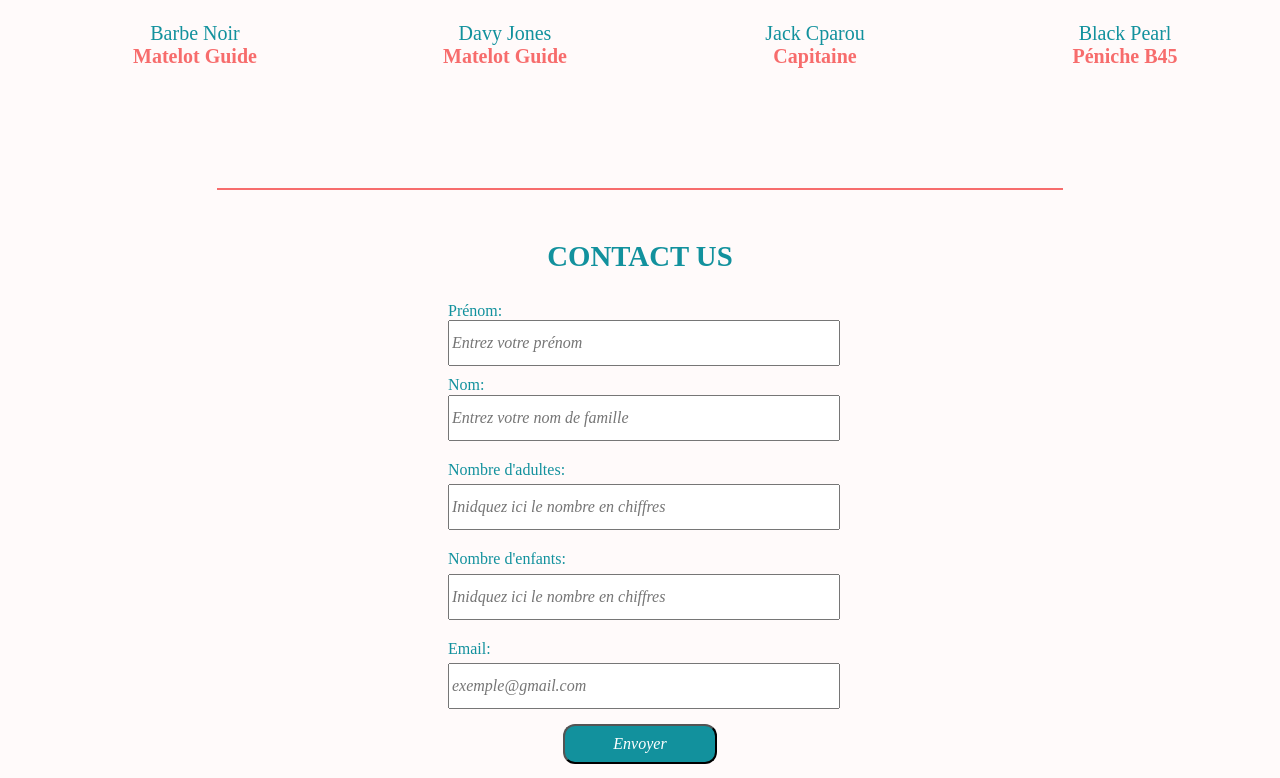
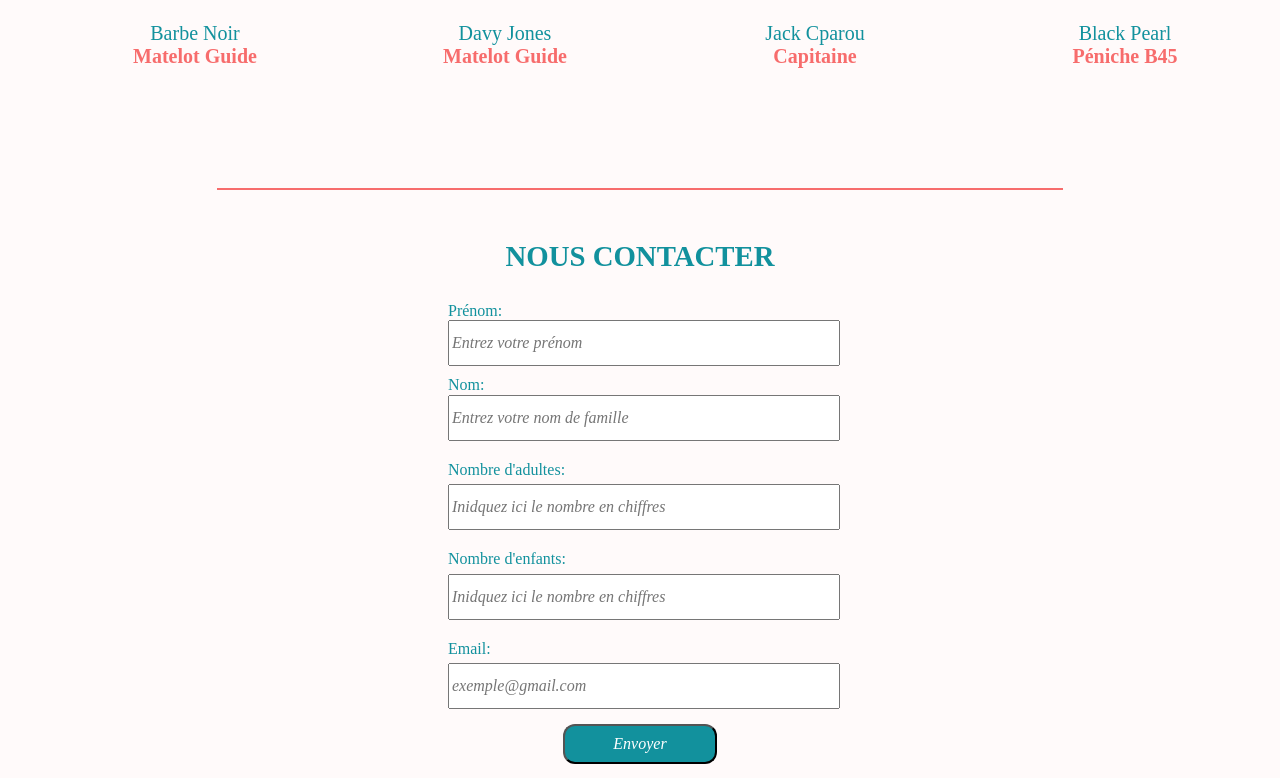
Before and after one commit to thomasluminic/wild_solo, a PHP site: page / in a window 1280 px wide. Shown: the part 1312-2090 px from the top of the page. Run offline with PHP 8.4, Linux system fonts and the light colour scheme; some libraries are stand-ins or nearby versions.

Commit message:
fix merge

```diff
--- a/index.html
+++ b/index.html
@@ -6,19 +6,10 @@
     <link rel="stylesheet" href="./style.css">
     <link rel="stylesheet" href="./normalize.css">
     <script src="https://kit.fontawesome.com/c8a8d1abbe.js" crossorigin="anonymous"></script>
-    <style>@font-face {
-        font-family: 'Baloo Chettan 2';
-        font-style: normal;
-        font-weight: 400;
-        src: local('Baloo Chettan 2 Regular'), local('BalooChettan2-Regular'), url(https://fonts.gstatic.com/s/baloochettan2/v1/vm8udRbmXEva26PK-NtuX4ynWEzv5_d6GJUTlw.woff2) format('woff2');
-        unicode-range: U+0000-00FF, U+0131, U+0152-0153, U+02BB-02BC, U+02C6, U+02DA, U+02DC, U+2000-206F, U+2074, U+20AC, U+2122, U+2191, U+2193, U+2212, U+2215, U+FEFF, U+FFFD;
-      </style>
-
-
     <title>Wild Cruise</title>
-
 </head>
 <body>
+    <!--ANCHOR Header-->
     <header>
         <nav class="flex wrap">
             <div class="flex nav-menu">
@@ -50,7 +41,7 @@
     <section class="margin-bottom">
     <h1>Nos Croisières</h1>
     <div class= "container">
-        <!--CARD 1 -->
+        <!-- ANCHOR  CARD 1 -->
         <div class="card">
             <img src="https://zupimages.net/up/20/11/4hy5.jpg" alt="Croisière Bordeaux de nuit" style="width:100%">
             <div class="container2">
@@ -74,7 +65,7 @@
                 </div>
             </div>
         </div>
-        <!--CARD 2-->
+        <!-- ANCHOR  CARD 2 -->
         <div class="card">
             <img src="https://zupimages.net/up/20/11/opkk.jpg" alt="Croisière Bordeaux de nuit" style="width:100%">
             <div class="container2">
@@ -98,7 +89,7 @@
                 </div>
             </div>
         </div>
-        <!--CARD 3-->
+        <!-- ANCHOR  CARD 3 -->
         <div class="card">
             <img src="https://i.goopics.net/E1XVK.png" alt="Croisière Bordeaux de nuit" style="width:100%">
             <div class="container2">
@@ -124,10 +115,11 @@
                 </div>
             </div>
         </div>
-        <!-- END CARD-->
+        <!-- ANCHOR  END CARD DESKTOP -->
     </div>
-    <!--Mobile version for cards -->
+    <!-- ANCHOR MOBILE CARDS -->
     <div class= "container-mob flex">
+        <!-- ANCHOR CARD MOBILE 1 -->
         <div class="card-mob">
             <div class="image-mob">
                 <img src="https://zupimages.net/up/20/11/ic2f.png" alt="Croisière Bordeaux de nuit" style="width:100%">
@@ -162,6 +154,7 @@
                 </div>
             </div>
         </div>
+        <!-- ANCHOR CARD MOBILE 2 -->
         <div class="card-mob">
             <div class="image-mob">
                 <img src="https://zupimages.net/up/20/11/opkk.jpg" alt="le long de l'estuaire" style="width:100%">
@@ -200,6 +193,7 @@
                 </div>
             </div>
         </div>
+        <!-- ANCHOR CARD MOBILE 3 -->
         <div class="card-mob">
             <div class="image-mob">
                 <img src="https://zupimages.net/up/20/11/r1u5.png" alt="Ile aux oiseaux" style="width:100%">
@@ -235,6 +229,7 @@
     </section>
     <hr>
     <section>
+        <!-- ANCHOR TEAM -->
     <h2 class="SectionTitle"> Notre équipe</h2>
     <div class="team">
         <ul class="AllMembers" >
@@ -262,9 +257,9 @@
     </div>
     </section>
     <hr>
+    <!-- ANCHOR CONTACT US -->
     <section class="formContainer">
-        <h2>Contact Us</h2>
-    <section>
+        <h2>nous contacter</h2>
         <form>
             <div class="formitem names">
                 <div>
@@ -295,6 +290,7 @@
         </form>
     </section>
     <hr>
+    <!-- ANCHOR FIND US -->
     <section class="section-margin">
         <div class="flex contact-section">
             <div class="flex contact-map">
@@ -318,6 +314,7 @@
             </div>
         </div>
     </section>
+    <!-- ANCHOR FOOTER -->
     <footer>
         <ul class="liste-footer">
             <li>
--- a/style.css
+++ b/style.css
@@ -1,7 +1,11 @@
-/* Gen Class */
-
-
-
+/* ANCHOR Gen Class */
+@font-face {
+    font-family: 'Baloo Chettan 2';
+    font-style: normal;
+    font-weight: 400;
+    src: local('Baloo Chettan 2 Regular'), local('BalooChettan2-Regular'), url(https://fonts.gstatic.com/s/baloochettan2/v1/vm8udRbmXEva26PK-NtuX4ynWEzv5_d6GJUTlw.woff2) format('woff2');
+    unicode-range: U+0000-00FF, U+0131, U+0152-0153, U+02BB-02BC, U+02C6, U+02DA, U+02DC, U+2000-206F, U+2074, U+20AC, U+2122, U+2191, U+2193, U+2212, U+2215, U+FEFF, U+FFFD;
+}
 .flex {
     display: flex;
 }
@@ -36,7 +40,7 @@ hr {
     margin-top: 50px;
     margin-bottom: 50px;
 }
-/* TODO Header */
+/* ANCHOR  Header */
 header {
     position: sticky;
     top: 0px;
@@ -363,9 +367,7 @@ a.bouton1:hover {
         font-size: 100%;
     }
 }
-
-/* TODO  Team */
-
+/* ANCHOR   Team */
 h2.SectionTitle {
    text-align:center;
 
@@ -439,7 +441,7 @@ p.prenom {
   }
 }
 
-/* TODO  Form */
+/* ANCHOR   Form */
 
 .formContainer h2{
     display: flex;
@@ -576,7 +578,7 @@ input:focus {
         text-align: center
     }
 }
-/* TODO  Footer */
+/* ANCHOR Footer */
 footer {
     margin-bottom: 0;
 }
@@ -600,7 +602,6 @@ footer > ul {
 .liste-footer > li > a:hover {
     color: #12919D;
 }
-
 @media (max-width : 768px) {
     .liste-footer {
         flex-direction: column;
```
